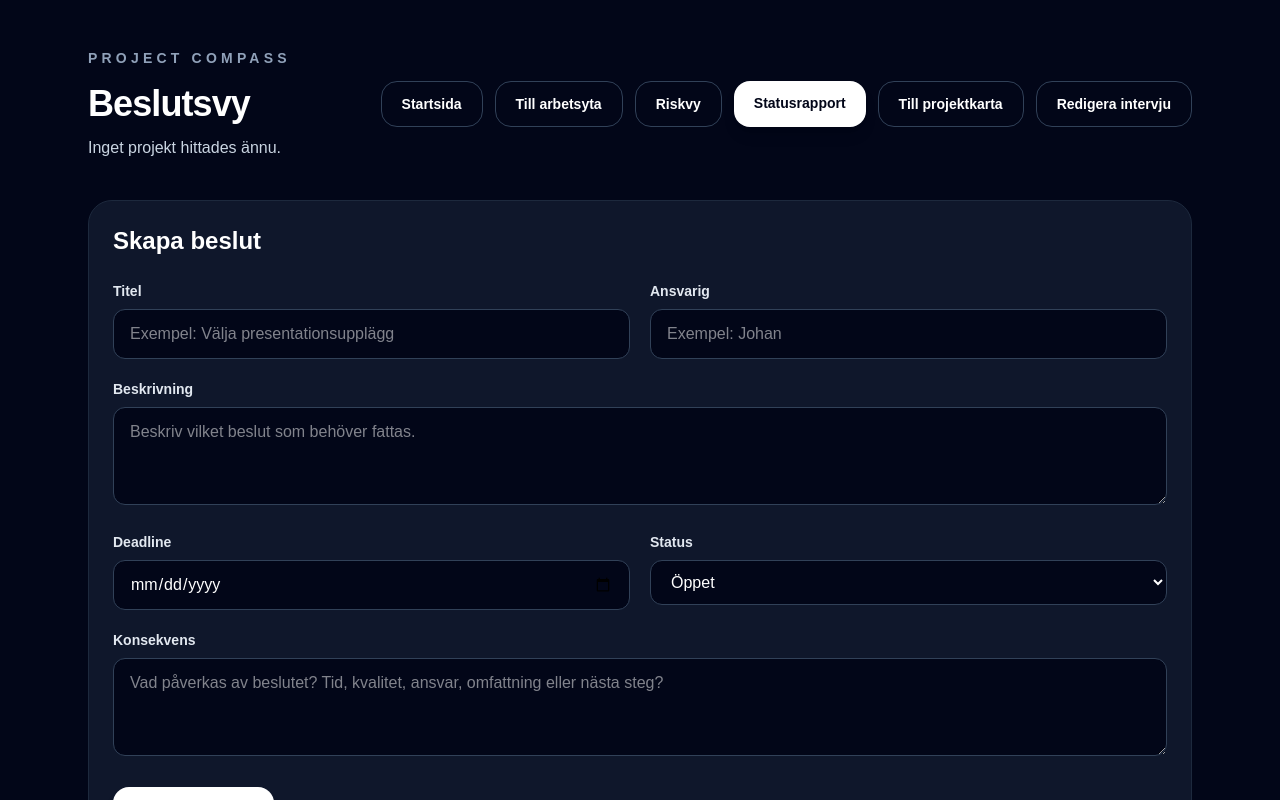
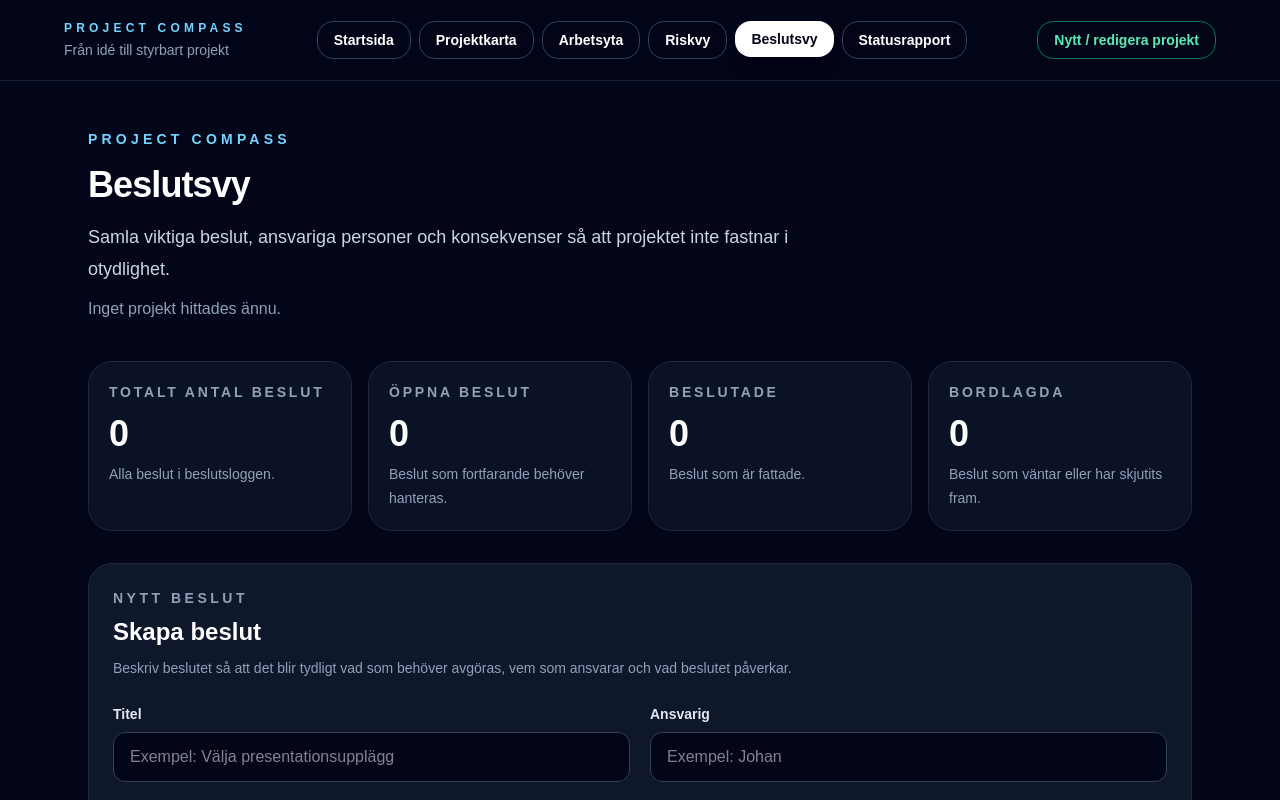
Before and after one commit to Zion8a/project-compass, a Next.js app: page /project-decisions in a window 1280 px wide. Shown: the top 800 px of the page. Built offline with nearby package versions, Linux system fonts and the light colour scheme.

Commit message:
Use shared header on decision view

```diff
--- a/src/app/project-decisions/page.tsx
+++ b/src/app/project-decisions/page.tsx
@@ -1,7 +1,7 @@
 "use client";
 
-import Link from "next/link";
 import { useEffect, useState } from "react";
+import AppHeader from "../../components/AppHeader";
 
 type ProjectInterviewData = {
   projectName: string;
@@ -97,88 +97,97 @@ export default function ProjectDecisionsPage() {
     );
   }
 
+  const openDecisions = decisions.filter(
+    (decision) => decision.status === "open",
+  ).length;
+
+  const decidedDecisions = decisions.filter(
+    (decision) => decision.status === "decided",
+  ).length;
+
+  const postponedDecisions = decisions.filter(
+    (decision) => decision.status === "postponed",
+  ).length;
+
   return (
     <main className="min-h-screen bg-slate-950 text-white">
+      <AppHeader currentPage="project-decisions" />
+
       <section className="mx-auto max-w-6xl px-6 py-12">
-        <div className="mb-10 flex flex-col gap-4 sm:flex-row sm:items-center sm:justify-between">
-          <div>
-            <p className="mb-4 text-sm font-semibold uppercase tracking-[0.3em] text-slate-400">
+        <div className="mb-10">
+          <p className="mb-4 text-sm font-semibold uppercase tracking-[0.3em] text-sky-300">
             Project Compass
           </p>
 
-            <h1 className="text-4xl font-bold tracking-tight">
-              Beslutsvy
-            </h1>
+          <h1 className="text-4xl font-bold tracking-tight">Beslutsvy</h1>
 
-            <p className="mt-3 text-slate-300">
+          <p className="mt-4 max-w-3xl text-lg leading-8 text-slate-300">
+            Samla viktiga beslut, ansvariga personer och konsekvenser så att
+            projektet inte fastnar i otydlighet.
+          </p>
+
+          <p className="mt-3 text-slate-400">
             {project?.projectName
               ? `Projekt: ${project.projectName}`
               : "Inget projekt hittades ännu."}
           </p>
         </div>
 
-          <div className="flex flex-col gap-3 sm:flex-row sm:flex-wrap sm:justify-end">
-            <Link
-              href="/"
-              className="rounded-2xl border border-slate-700 px-5 py-3 text-sm font-semibold text-white hover:bg-slate-900"
-            >
-              Startsida
-            </Link>
+        <div className="mb-8 grid gap-4 md:grid-cols-4">
+          <SummaryCard
+            title="Totalt antal beslut"
+            value={decisions.length.toString()}
+            text="Alla beslut i beslutsloggen."
+          />
 
-            <Link
-              href="/project-board"
-              className="rounded-2xl border border-slate-700 px-5 py-3 text-sm font-semibold text-white hover:bg-slate-900"
-            >
-              Till arbetsyta
-            </Link>
+          <SummaryCard
+            title="Öppna beslut"
+            value={openDecisions.toString()}
+            text="Beslut som fortfarande behöver hanteras."
+          />
 
-            <Link
-              href="/project-risks"
-              className="rounded-2xl border border-slate-700 px-5 py-3 text-sm font-semibold text-white hover:bg-slate-900"
-            >
-              Riskvy
-            </Link>
+          <SummaryCard
+            title="Beslutade"
+            value={decidedDecisions.toString()}
+            text="Beslut som är fattade."
+          />
 
-            <Link
-              href="/project-report"
-              className="rounded-2xl bg-white px-5 py-3 text-sm font-semibold text-slate-950 shadow-lg hover:bg-slate-200"
-            >
-              Statusrapport
-            </Link>
-
-            <Link
-              href="/project-map"
-              className="rounded-2xl border border-slate-700 px-5 py-3 text-sm font-semibold text-white hover:bg-slate-900"
-            >
-              Till projektkarta
-            </Link>
-
-            <Link
-              href="/new-project"
-              className="rounded-2xl border border-slate-700 px-5 py-3 text-sm font-semibold text-white hover:bg-slate-900"
-            >
-              Redigera intervju
-            </Link>
-          </div>
+          <SummaryCard
+            title="Bordlagda"
+            value={postponedDecisions.toString()}
+            text="Beslut som väntar eller har skjutits fram."
+          />
         </div>
 
         <form
           onSubmit={handleCreateDecision}
-          className="rounded-3xl border border-slate-800 bg-slate-900 p-6"
+          className="rounded-3xl border border-slate-800 bg-slate-900 p-6 shadow-2xl"
         >
+          <div className="flex flex-col gap-2">
+            <p className="text-sm font-semibold uppercase tracking-[0.25em] text-slate-400">
+              Nytt beslut
+            </p>
+
             <h2 className="text-2xl font-bold">Skapa beslut</h2>
+
+            <p className="max-w-3xl text-sm leading-6 text-slate-400">
+              Beskriv beslutet så att det blir tydligt vad som behöver avgöras,
+              vem som ansvarar och vad beslutet påverkar.
+            </p>
+          </div>
 
           <div className="mt-6 grid gap-5 md:grid-cols-2">
             <div>
               <label className="block text-sm font-semibold text-slate-200">
                 Titel
               </label>
+
               <input
                 type="text"
                 value={title}
                 onChange={(event) => setTitle(event.target.value)}
                 placeholder="Exempel: Välja presentationsupplägg"
-                className="mt-2 w-full rounded-xl border border-slate-700 bg-slate-950 px-4 py-3 text-white outline-none focus:border-white"
+                className="mt-2 w-full rounded-xl border border-slate-700 bg-slate-950 px-4 py-3 text-white outline-none focus:border-sky-300"
                 required
               />
             </div>
@@ -187,12 +196,13 @@ export default function ProjectDecisionsPage() {
               <label className="block text-sm font-semibold text-slate-200">
                 Ansvarig
               </label>
+
               <input
                 type="text"
                 value={owner}
                 onChange={(event) => setOwner(event.target.value)}
                 placeholder="Exempel: Johan"
-                className="mt-2 w-full rounded-xl border border-slate-700 bg-slate-950 px-4 py-3 text-white outline-none focus:border-white"
+                className="mt-2 w-full rounded-xl border border-slate-700 bg-slate-950 px-4 py-3 text-white outline-none focus:border-sky-300"
               />
             </div>
 
@@ -200,12 +210,13 @@ export default function ProjectDecisionsPage() {
               <label className="block text-sm font-semibold text-slate-200">
                 Beskrivning
               </label>
+
               <textarea
                 value={description}
                 onChange={(event) => setDescription(event.target.value)}
                 placeholder="Beskriv vilket beslut som behöver fattas."
                 rows={3}
-                className="mt-2 w-full rounded-xl border border-slate-700 bg-slate-950 px-4 py-3 text-white outline-none focus:border-white"
+                className="mt-2 w-full rounded-xl border border-slate-700 bg-slate-950 px-4 py-3 text-white outline-none focus:border-sky-300"
               />
             </div>
 
@@ -213,11 +224,13 @@ export default function ProjectDecisionsPage() {
               <label className="block text-sm font-semibold text-slate-200">
                 Deadline
               </label>
+
               <input
-                type="date"
+                type="text"
                 value={deadline}
                 onChange={(event) => setDeadline(event.target.value)}
-                className="mt-2 w-full rounded-xl border border-slate-700 bg-slate-950 px-4 py-3 text-white outline-none focus:border-white"
+                placeholder="Exempel: 2026-06-07"
+                className="mt-2 w-full rounded-xl border border-slate-700 bg-slate-950 px-4 py-3 text-white outline-none focus:border-sky-300"
               />
             </div>
 
@@ -225,12 +238,13 @@ export default function ProjectDecisionsPage() {
               <label className="block text-sm font-semibold text-slate-200">
                 Status
               </label>
+
               <select
                 value={status}
                 onChange={(event) =>
                   setStatus(event.target.value as DecisionStatus)
                 }
-                className="mt-2 w-full rounded-xl border border-slate-700 bg-slate-950 px-4 py-3 text-white outline-none focus:border-white"
+                className="mt-2 w-full rounded-xl border border-slate-700 bg-slate-950 px-4 py-3 text-white outline-none focus:border-sky-300"
               >
                 {decisionStatuses.map((decisionStatus) => (
                   <option key={decisionStatus.id} value={decisionStatus.id}>
@@ -244,12 +258,13 @@ export default function ProjectDecisionsPage() {
               <label className="block text-sm font-semibold text-slate-200">
                 Konsekvens
               </label>
+
               <textarea
                 value={consequence}
                 onChange={(event) => setConsequence(event.target.value)}
                 placeholder="Vad påverkas av beslutet? Tid, kvalitet, ansvar, omfattning eller nästa steg?"
                 rows={3}
-                className="mt-2 w-full rounded-xl border border-slate-700 bg-slate-950 px-4 py-3 text-white outline-none focus:border-white"
+                className="mt-2 w-full rounded-xl border border-slate-700 bg-slate-950 px-4 py-3 text-white outline-none focus:border-sky-300"
               />
             </div>
           </div>
@@ -263,17 +278,24 @@ export default function ProjectDecisionsPage() {
         </form>
 
         <section className="mt-10">
-          <div className="mb-4 flex items-center justify-between">
-            <h2 className="text-2xl font-bold">Beslutslogg</h2>
+          <div className="mb-4 flex flex-col gap-3 sm:flex-row sm:items-center sm:justify-between">
+            <div>
+              <p className="text-sm font-semibold uppercase tracking-[0.25em] text-slate-400">
+                Beslutslogg
+              </p>
 
-            <span className="rounded-full bg-slate-800 px-4 py-2 text-sm text-slate-300">
+              <h2 className="mt-2 text-2xl font-bold">Aktuella beslut</h2>
+            </div>
+
+            <span className="w-fit rounded-full bg-slate-800 px-4 py-2 text-sm text-slate-300">
               {decisions.length} beslut
             </span>
           </div>
 
           {decisions.length === 0 ? (
             <div className="rounded-3xl border border-slate-800 bg-slate-900/70 p-8 text-slate-300">
-              Inga beslut är skapade ännu.
+              Inga beslut är skapade ännu. Lägg till första beslutet ovan för
+              att börja bygga projektets beslutslogg.
             </div>
           ) : (
             <div className="grid gap-5">
@@ -301,13 +323,10 @@ export default function ProjectDecisionsPage() {
                           event.target.value as DecisionStatus,
                         )
                       }
-                      className="rounded-xl border border-slate-700 bg-slate-950 px-3 py-2 text-sm text-white outline-none focus:border-white"
+                      className="rounded-xl border border-slate-700 bg-slate-950 px-3 py-2 text-sm text-white outline-none focus:border-sky-300"
                     >
                       {decisionStatuses.map((decisionStatus) => (
-                        <option
-                          key={decisionStatus.id}
-                          value={decisionStatus.id}
-                        >
+                        <option key={decisionStatus.id} value={decisionStatus.id}>
                           {decisionStatus.title}
                         </option>
                       ))}
@@ -354,6 +373,28 @@ export default function ProjectDecisionsPage() {
   );
 }
 
+function SummaryCard({
+  title,
+  value,
+  text,
+}: {
+  title: string;
+  value: string;
+  text: string;
+}) {
+  return (
+    <article className="rounded-3xl border border-slate-800 bg-slate-900/70 p-5">
+      <p className="text-sm font-semibold uppercase tracking-[0.2em] text-slate-400">
+        {title}
+      </p>
+
+      <p className="mt-3 text-4xl font-bold text-white">{value}</p>
+
+      <p className="mt-2 text-sm leading-6 text-slate-400">{text}</p>
+    </article>
+  );
+}
+
 function DecisionMeta({ label, value }: { label: string; value: string }) {
   return (
     <div className="rounded-2xl border border-slate-800 bg-slate-950 p-4">
```
Lines whose indentation alone changed are shown as unchanged.
